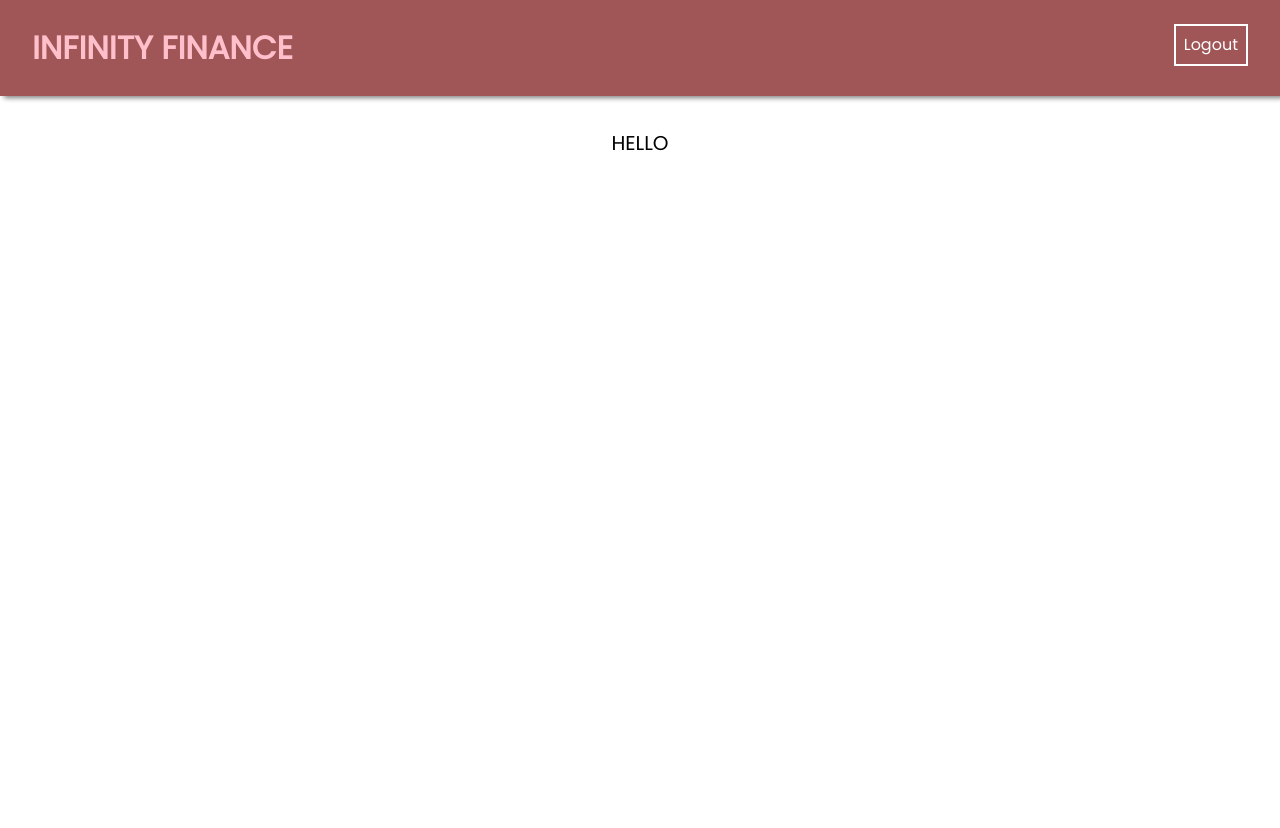
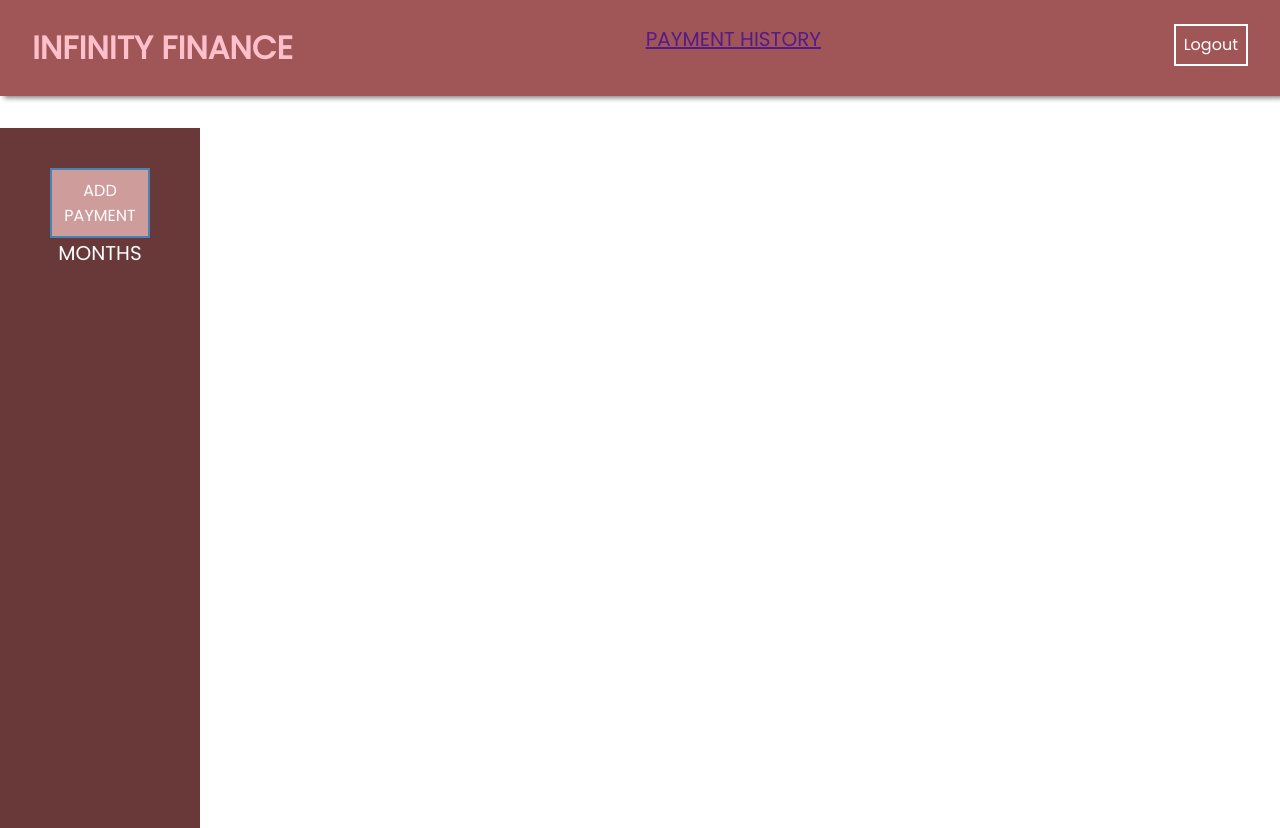
Before and after one commit to natalievmedrano/Payment-Tracker-CAPSTONE, a React (Create React App) app in the folder frontend/: page / in a window 1280 px wide. Before the commit the page ends 800 px from the top, so only its background shows below. Built offline with nearby package versions, Linux system fonts and the light colour scheme; no server answers; sample sign-in values are in the browser's storage.

Commit message:
created component folders + created sidebar and axios get function + edited site with some css

```diff
--- a/frontend/src/App.css
+++ b/frontend/src/App.css
@@ -18,9 +18,9 @@ p {
 }
 
 button {
-  background-color: transparent;
+  background-color: #cf9c9c;
   border: 2px solid steelblue;
-  color: steelblue;
+  color: white;
   font-size: 1rem;
   font-family: inherit;
   max-width: 100px;
@@ -30,11 +30,11 @@ button {
 button:hover {
   cursor: pointer;
   color: white;
-  background-color: steelblue;
+  background-color: #cf9c9c;
 }
 
 .container {
-  margin: 0 auto;
+  margin: left 0;
   max-width: 600px;
   overflow: auto;
   text-align: center;
--- a/frontend/src/components/NavBar/NavBar.css
+++ b/frontend/src/components/NavBar/NavBar.css
@@ -33,3 +33,7 @@ li {
   cursor: pointer;
   font-size: 2rem;
 }
+
+.pHistory{
+  color: white;
+}
--- a/frontend/src/components/NavBar/NavBar.jsx
+++ b/frontend/src/components/NavBar/NavBar.jsx
@@ -15,6 +15,9 @@ const Navbar = () => {
             <b>INFINITY FINANCE</b>
           </Link>
         </li>
+        <li className="pHistory">
+          <a href="">PAYMENT HISTORY</a>
+        </li>
         <li>
           {user ? (
             <button onClick={logoutUser}>Logout</button>
--- /dev/null
+++ b/frontend/src/components/SideBar/SideBar.css
@@ -0,0 +1,13 @@
+.sideBar{
+    background-color:#693939;
+    color: white;
+    height: 700px;
+width: 200px;
+position: sticky;
+left: 0;
+top: 0;
+padding-top: 40px;
+display: block;
+justify-content: end;
+border-top: auto;
+}
--- a/frontend/src/components/SideBar/SideBar.jsx
+++ b/frontend/src/components/SideBar/SideBar.jsx
@@ -1,9 +1,11 @@
 import React, { useState } from 'react';
+import './SideBar.css'
 
 
 const SideBar = ({}) => {
-    return ( <div>
-        <p>HELLO</p>
+    return ( <div className='sideBar'>
+        <button>ADD PAYMENT</button>
+        <p>MONTHS</p>
     </div> );
 }
 
--- a/frontend/src/pages/HomePage/HomePage.js
+++ b/frontend/src/pages/HomePage/HomePage.js
@@ -1,6 +1,7 @@
 import React from "react";
 import { useEffect, useState } from "react";
 import useAuth from "../../hooks/useAuth";
+import './HomePage.css'
 
 import axios from "axios";
 import SideBar from "../../components/SideBar/SideBar";
@@ -11,6 +12,7 @@ const HomePage = () => {
   //TODO: Add an AddCars Page to add a car for a logged in user's garage
   const [user, token] = useAuth();
   const [payments, setPayments] = useState([]);
+  const[months, setMonths] = useState([]);
 
   useEffect(() => {
     getAllPayments();
@@ -22,12 +24,12 @@ const HomePage = () => {
       console.log(response.data)
       setPayments(response.data);
     } catch (exception) {
-      console.log(`EROR in getVideoGames EXCEPTION: ${exception}`);
+      console.log(`ERROR in getAllPayments EXCEPTION: ${exception}`);
     }
   }
   return (
     <div className="container">
-      <SideBar/>
+      <SideBar months={months}/>
     </div>
   );
 };
```
Also changed, not shown: frontend/src/pages/HomePage/HomePage.css (added).
